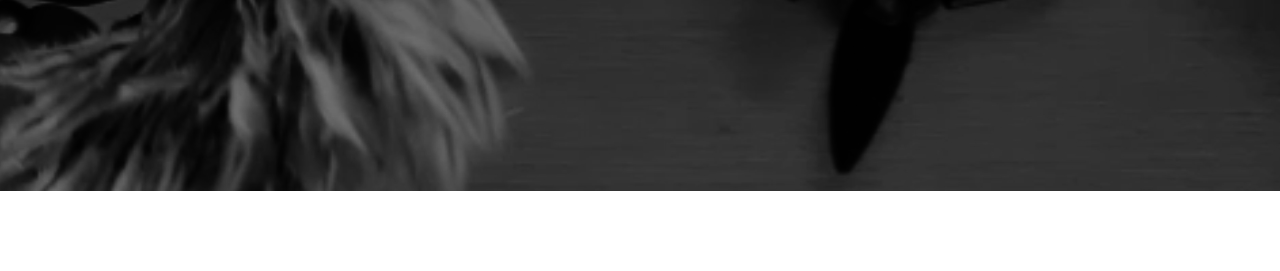
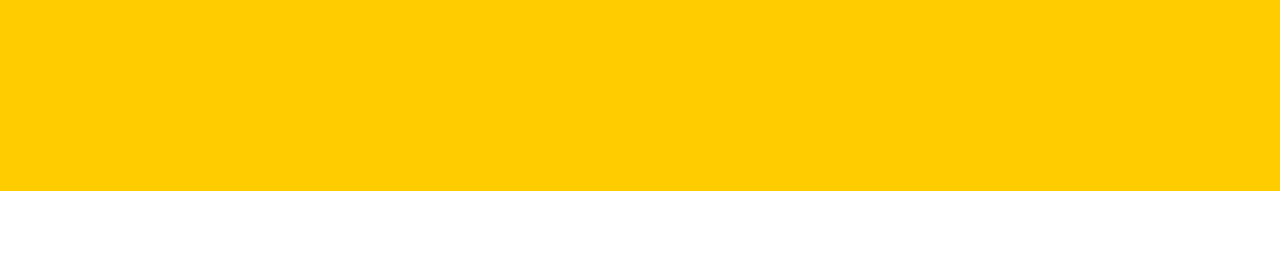
Before and after one commit to amyamandalee/holdingpage, a plain HTML site: page index.html in a window 1280 px wide. Shown: the part 529-800 px from the top of the page. Drawn offline with Linux system fonts and the light colour scheme.

Commit message:
Update index.html

```diff
--- a/index.html
+++ b/index.html
@@ -15,8 +15,8 @@
     <div class="hp-backgroundimage">
       <img src="./assets/images/protea1.jpg" class="hp-image--large">
     </div>
-    <!-- <div class="hp-yellow">
-    </div> -->
+    <div class="hp-yellow">
+    </div>
     <div class="hp-foregroundimage">
       <img src="./assets/images/protea2.jpg" class="hp-image--small">
     </div>
```
